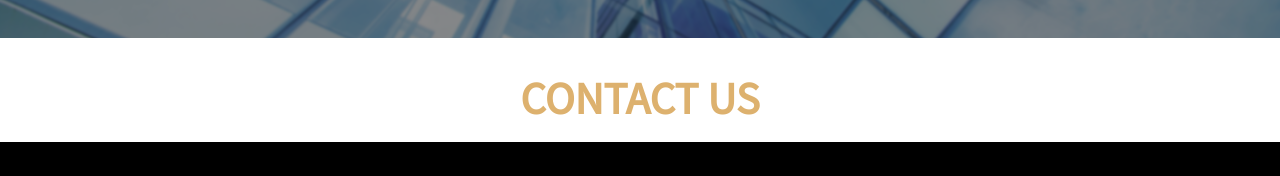
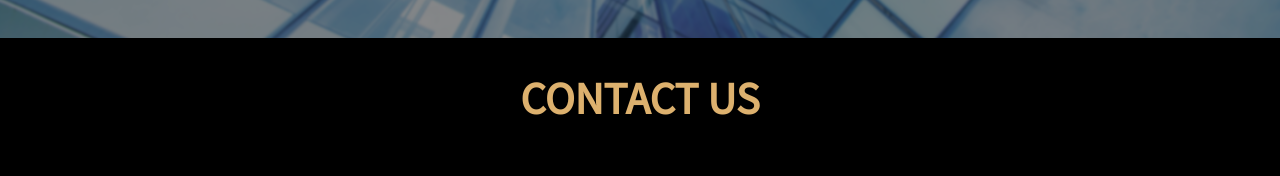
Before and after one commit to Danykesia/advocacia-project, a Vue app: page /contact in a window 1280 px wide. Shown: the part 282-458 px from the top of the page. Built offline with nearby package versions, Linux system fonts and the light colour scheme.

Commit message:
change background color

```diff
--- a/src/views/Contact.vue
+++ b/src/views/Contact.vue
@@ -32,10 +32,12 @@ export default {
 
 <style lang="scss" scoped>
         @media (min-width: 768px) {
+          div {
+            background: black;
+          }
           .grid-container {
             display: grid;
             grid-template-columns: 1fr 1fr;
-            background: black;
           }
 
           .form {
```
